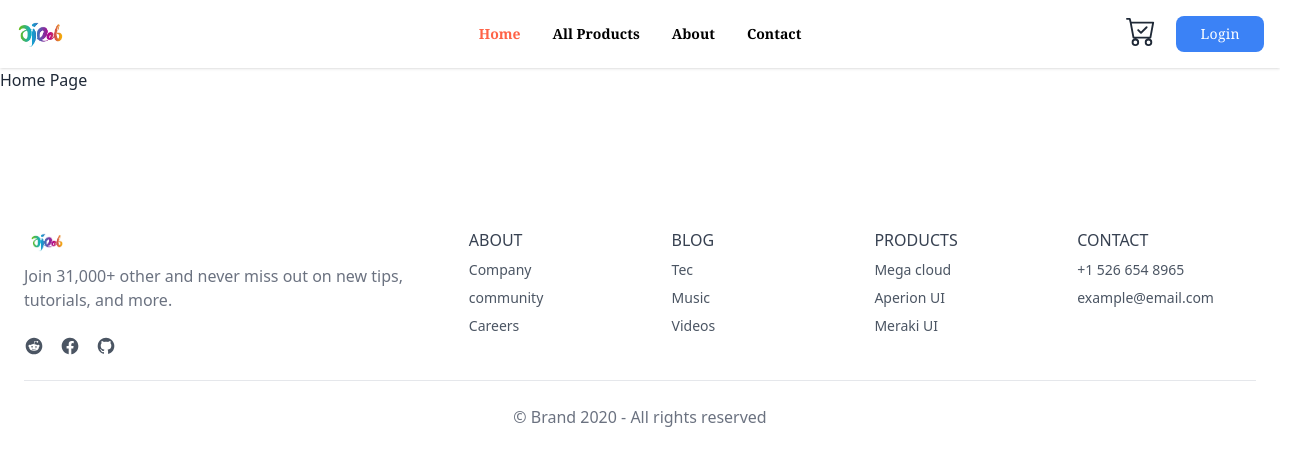
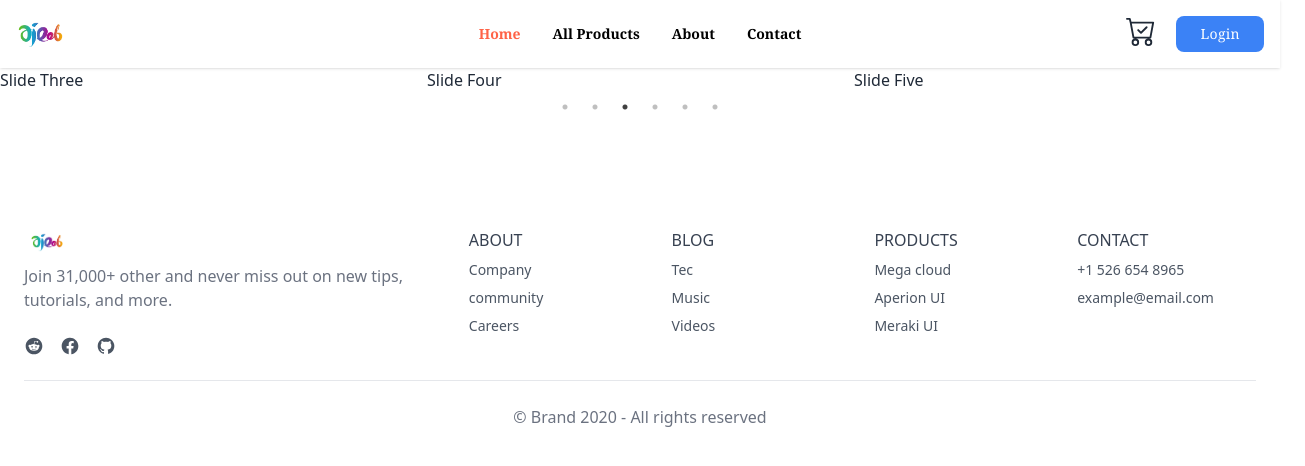
Before and after one commit to 21MoududAhammed/Products-House, a React (Vite) app: page / in a window 1280 px wide. Shown: the top 466 px of the page, 1305 px wide, since content can reach past the window. Built offline with nearby package versions, Linux system fonts and the light colour scheme; no server answers.

Commit message:
ProductCategories setup done with react slick slider. Now I have to implement it by real api data

```diff
--- a/package.json
+++ b/package.json
@@ -16,7 +16,9 @@
     "react-dom": "^18.2.0",
     "react-icons": "^5.0.1",
     "react-router-dom": "^6.22.3",
-    "react-toastify": "^10.0.5"
+    "react-slick": "^0.30.2",
+    "react-toastify": "^10.0.5",
+    "slick-carousel": "^1.8.1"
   },
   "devDependencies": {
     "@types/react": "^18.2.66",
--- a/src/components/Home.jsx
+++ b/src/components/Home.jsx
@@ -1,5 +1,5 @@
-export default function Home(){
-    return (
-        <h1>Home Page</h1>
-    );
+import ProductCategories from "./ProductCategories";
+
+export default function Home() {
+  return <ProductCategories />;
 }
--- /dev/null
+++ b/src/components/ProductCategories.jsx
@@ -0,0 +1,40 @@
+import React, { Component } from "react";
+import Slider from "react-slick";
+import "slick-carousel/slick/slick.css";
+import "slick-carousel/slick/slick-theme.css";
+
+export default function ProductCategories() {
+  var settings = {
+    dots: true,
+    infinite: true,
+    slidesToShow: 3,
+    slidesToScroll: 1,
+    autoplay: true,
+    autoplaySpeed: 2000,
+    pauseOnHover: true
+  };
+  return (
+    <div className="slider-container">
+      <Slider {...settings}>
+        <div>
+          <h3>Slide One</h3>
+        </div>
+        <div>
+          <h3>Slide two</h3>
+        </div>
+        <div>
+          <h3>Slide Three</h3>
+        </div>
+        <div>
+          <h3>Slide Four</h3>
+        </div>
+        <div>
+          <h3>Slide Five</h3>
+        </div>
+        <div>
+          <h3>Slide Six</h3>
+        </div>
+      </Slider>
+    </div>
+  );
+}
```
Also changed, not shown: 1 other file (tests, documents, lock files or other folders).
